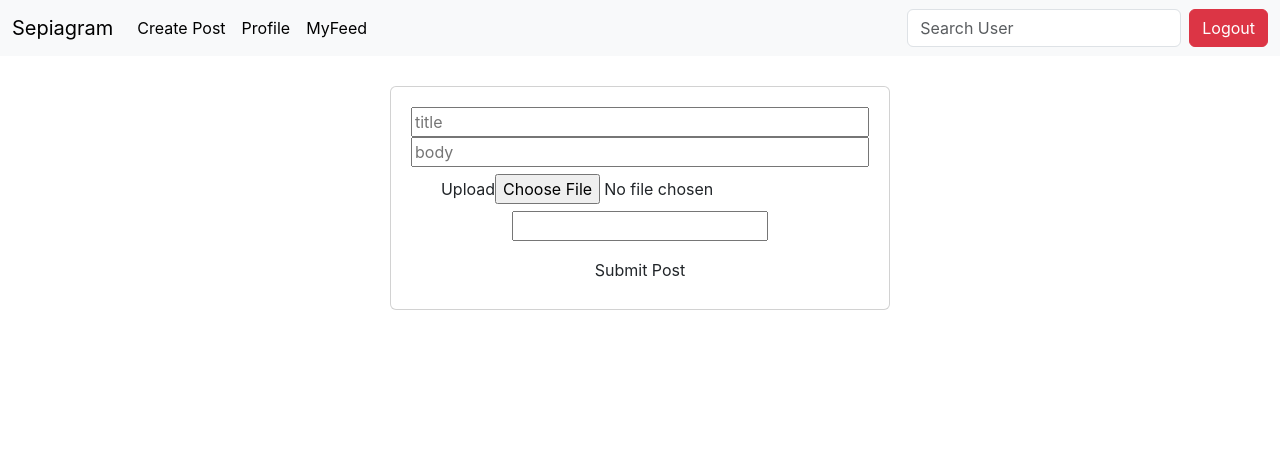
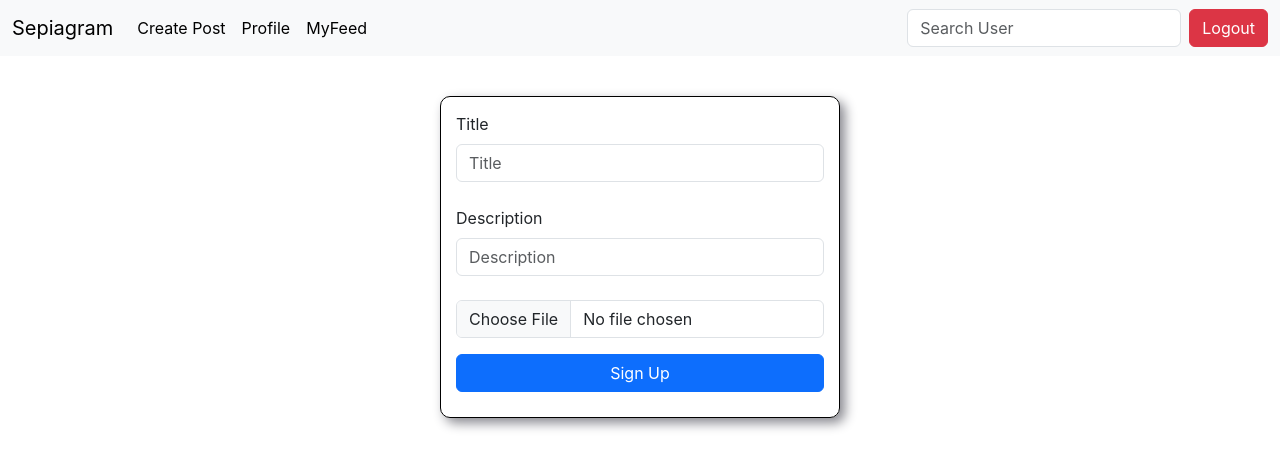
Before and after one commit to akg07/instagram-clone-FE, a React (Create React App) app: page /create in a window 1280 px wide. Shown: the top 468 px of the page. Built offline with nearby package versions, Linux system fonts and the light colour scheme; sample sign-in values are in the browser's storage; a web font is replaced by a local one.

Commit message:
update ui of create-post

```diff
--- a/src/components/screens/CreatePost.js
+++ b/src/components/screens/CreatePost.js
@@ -1,12 +1,14 @@
-import React, { useState, useEffect } from 'react';
+import React, { useState, useEffect, useContext } from 'react';
 import { useNavigate } from 'react-router-dom';
 import { post, postThirdParty } from '../../utils/router/Router';
 import {CONSTANT} from '../../utils/constant/Constant';
 import { toast } from 'react-toastify';
+import { UserContext } from '../../App';
 
 
 const CreatePost =() => {
 
+  const {state, dispatch} = useContext(UserContext);
   const navigate = useNavigate();
   const [title, setTitle] = useState("");
   const [body, setBody] = useState("");
@@ -42,26 +44,55 @@ const CreatePost =() => {
   }
 
   return (
-    <div className='card input-field create-post'>
-      <input type="text" placeholder='title' value={title} onChange={(e) => setTitle(e.target.value)} />
-      <input type="text" placeholder='body' value={body} onChange={(e) => setBody(e.target.value)} />
+    <>
+      {
+      state &&
+      <div className="singup">
+        <form>
 
-      <div className="file-field input-field">
-        <div className="btn blue darken-2">
-          <span>Upload</span>
-          <input type="file" onChange={(e) => setImage(e.target.files[0]) } />
-        </div>
-        <div className="file-path-wrapper">
-          <input className="file-path validate" type="text" />
-        </div>
+          <div className="form-outline mb-4">
+            <label className="form-label" >Title</label>
+            <input type="text" placeholder='Title' className="form-control" value={title} onChange={(e) => setTitle(e.target.value)}  />
+          </div>
+
+          <div className="form-outline mb-4">
+            <label className="form-label" >Description</label>
+            <input type="text" placeholder="Description" className="form-control" value={body} onChange={(e) => setBody(e.target.value)} />
+          </div>
+
+          <div className="input-group mb-3">
+            <input type="file" className="form-control" onChange={(e) => setImage(e.target.files[0]) } />
+          </div>
+
+          <button type="button" className="btn btn-primary signinButton" onClick={ () => postDetails() } >Sign Up</button>
+
+        </form>
       </div>
+      }
+    </>
+  );
 
-      <button className="btn waves-effect waves-light signin-button blue darken-2" onClick={ () => postDetails() }>
-        Submit Post
-      </button>
+  // return (
+  //   <div className='card input-field create-post'>
+  //     <input type="text" placeholder='title' value={title} onChange={(e) => setTitle(e.target.value)} />
+  //     <input type="text" placeholder='body' value={title} onChange={(e) => setTitle(e.target.value)}  />
 
-    </div>
-  );
+  //     <div className="file-field input-field">
+  //       <div className="btn blue darken-2">
+  //         <span>Upload</span>
+  //         <input type="file" onChange={(e) => setImage(e.target.files[0]) } />
+  //       </div>
+  //       <div className="file-path-wrapper">
+  //         <input className="file-path validate" type="text" />
+  //       </div>
+  //     </div>
+
+  //     <button className="btn waves-effect waves-light signin-button blue darken-2" onClick={ () => postDetails() }>
+  //       Submit Post
+  //     </button>
+
+  //   </div>
+  // );
 }
 
 export default CreatePost;
```
